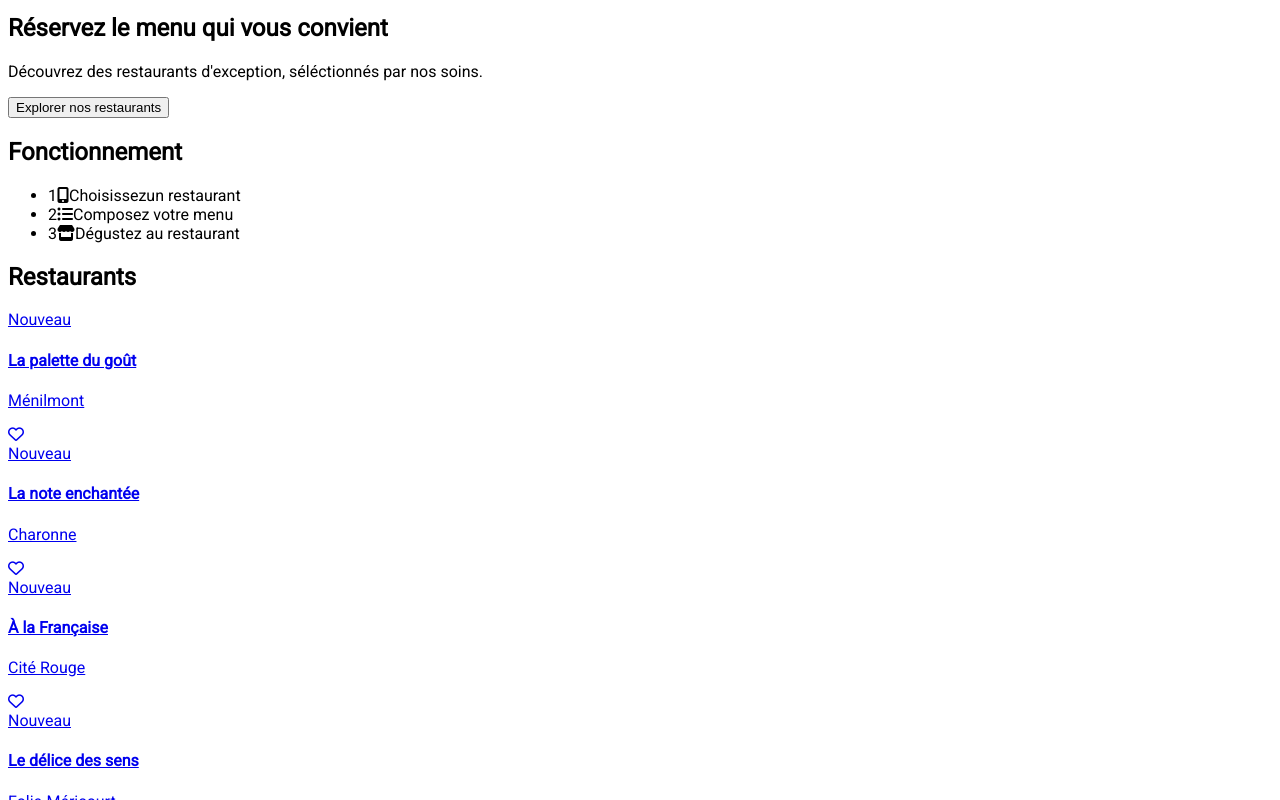
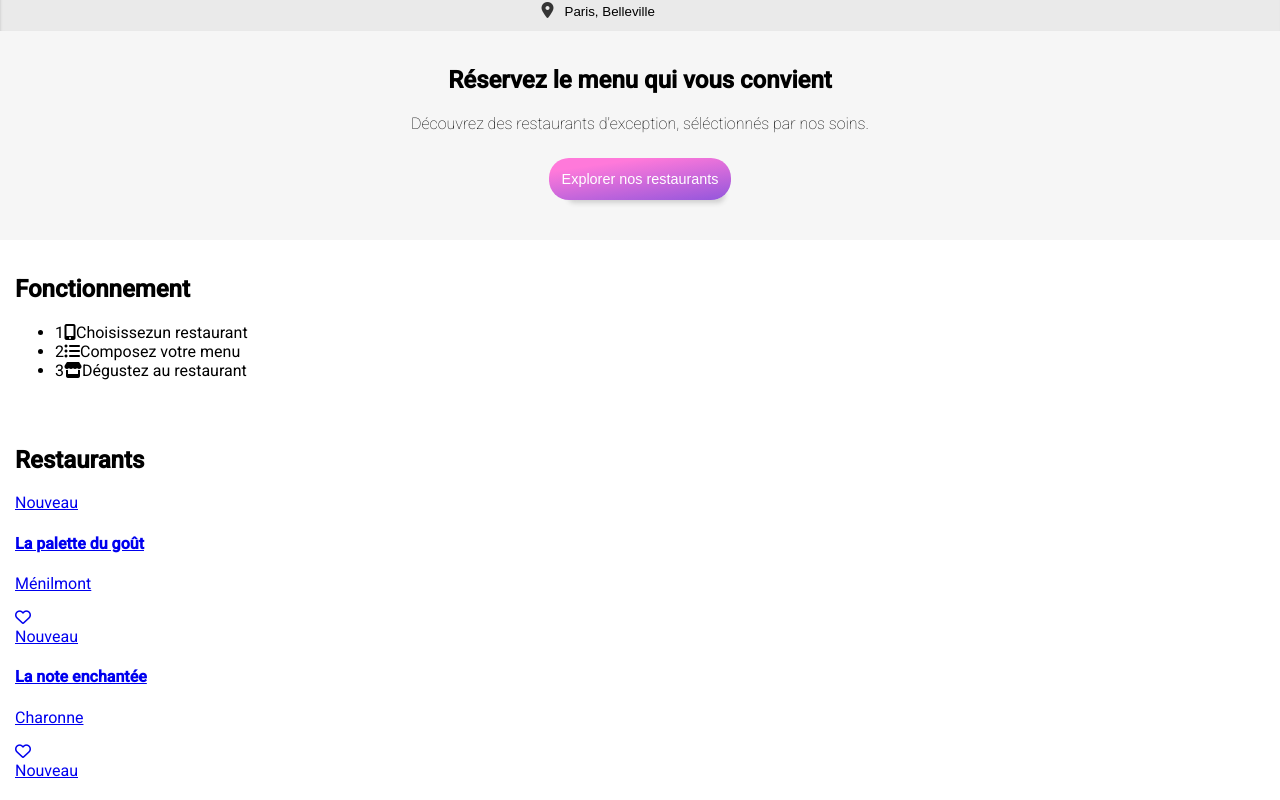
Before and after one commit to alebejarano/alejandrabejarano_3_11122020, a plain HTML site: page index.html in a window 1280 px wide. Shown: the part 73-873 px from the top of the page. Drawn offline with Linux system fonts and the light colour scheme; a web font is replaced by a local one.

Commit message:
css on header and explore

```diff
--- /dev/null
+++ b/assets-P3/scss/_mixins.scss
@@ -0,0 +1,5 @@
+@mixin logo-position {
+    display: block;
+    margin: auto;
+    padding: 15px;
+}
--- a/assets-P3/scss/_variables.scss
+++ b/assets-P3/scss/_variables.scss
@@ -1,2 +1,10 @@
 $title-font: 'Shrikhand', cursive;
 $texte-font: 'Roboto', sans-serif;
+$h2-homepage: 1.5em;
+
+
+$primary-color: #9356DC;
+$secondary-color: #FF79DA;
+$tertiary-color: #99E2D0;
+$normal-link: black;
+$gardient-btn: linear-gradient(352deg,#9356dc 0%, #ff79da 80%);
--- a/assets-P3/scss/style.scss
+++ b/assets-P3/scss/style.scss
@@ -1,8 +1,70 @@
 @import "./variables";
+@import "./mixins";
 
+body {
+    margin: 0;
+    box-sizing: border-box;
+}
+section {
+    padding: 15px;
+}
 .title-font {
     font-family: $title-font;
 }
 .texte-font {
     font-family: $texte-font;
 }
+.header {
+    &__logo {
+        @include logo-position;
+    }
+    &__arrow {
+        position: absolute;
+        line-height: 4;
+        color: $normal-link;
+        text-decoration: none;
+    }
+}
+.location {
+    width: 100%;
+    background-color: #eaeaea;
+    height: 40px;
+    text-align: center;
+    line-height: 40px;
+    color: #353535;
+    font-size: 1em;
+    box-shadow:  1px 1px 3px -1px #bebdbd inset;
+    &__icon {
+        margin: 0 5px;
+    }
+    &__input {
+    outline: none;
+    border: none;
+    background-color: #eaeaea;
+    }
+}
+.explore {
+    background-color: #f6f6f6;
+    &__heading {
+        text-align: center;
+        font-size: $h2-homepage;
+    }
+    &__p {
+        text-align: center;
+        font-weight: 100;
+    }
+}
+.btn {
+    border-radius: 20px;
+    padding: 13px;
+    display: block;
+    margin: auto;
+    background: $gardient-btn;
+    border: none;
+    color: white;
+    font-size: 0.9em;
+    outline: none;
+    box-shadow: 6px 15px 5px -12px #cfcfcf;
+    margin-top: 25px;
+    margin-bottom: 25px;
+}
--- a/index.html
+++ b/index.html
@@ -8,7 +8,7 @@
     <link rel="stylesheet" href="assets-P3/scss/style.css" />
     <link rel="preconnect" href="https://fonts.gstatic.com">
     <link href="https://fonts.googleapis.com/css2?family=Shrikhand&display=swap" rel="stylesheet">
-    <link href="https://fonts.googleapis.com/css2?family=Roboto:wght@100;400&family=Shrikhand&display=swap" rel="stylesheet">
+    <link href="https://fonts.googleapis.com/css2?family=Roboto:wght@100;400;500&display=swap" rel="stylesheet">
     <script src="https://kit.fontawesome.com/92f9a50f4f.js" crossorigin="anonymous"></script>
     <link rel="apple-touch-icon" sizes="180x180" href="favicon/apple-touch-icon.png">
     <link rel="icon" type="image/png" sizes="32x32" href="favicon/favicon-32x32.png">
@@ -18,20 +18,20 @@
 </head>
 
 <body> <!--Homepage-->
-    <header>
-        <img id="logo" src="assets-P3/images/logo/ohmyfood.svg" alt="logo de Oh my food" />
+    <header class="header">
+        <img class="header__logo" src="assets-P3/images/logo/ohmyfood.svg" alt="logo de Oh my food" />
     </header>
 
-    <div class="location">
-        <span class="location__icon"><i class="fas fa-map-marker-alt"></i></span>
-        <input  class="location__input" type="text" name="chosen location" placeholder="Saisissez votre location" value="Paris, Belleville" />
-    </div>
+    <main>
+        <div class="location">
+            <span class="location__icon"><i class="fas fa-map-marker-alt"></i></span>
+            <input  class="location__input" type="text" name="chosen location" placeholder="Saisissez votre location" value="Paris, Belleville" />
+        </div>
 
-    <main>
         <section class="explore"><!--explore restaurants-->
-            <h2 class="texte-font">Réservez le menu qui vous convient</h2>
-            <p class="texte-font">Découvrez des restaurants d'exception, séléctionnés par nos soins.</p>
-            <button type="submit" class="explore__btn">Explorer nos restaurants</button>
+            <h2 class="explore__heading texte-font">Réservez le menu qui vous convient</h2>
+            <p class="explore__p texte-font">Découvrez des restaurants d'exception, séléctionnés par nos soins.</p>
+            <button type="submit" class="btn">Explorer nos restaurants</button>
         </section>
         <section class="fonction"><!--how the site works-->
             <h2 class="texte-font">Fonctionnement</h2>
@@ -41,12 +41,12 @@
                 <li class="texte-font"><span class="numbers">3</span><span class="fonction-icon"><i class="fas fa-store"></i></span>Dégustez au restaurant</li>
             </ul>
         </section>
-        <section class="restaurants">
+        <section class="restaurants"><!--list of restaurants-->
             <h2 class="texte-font">Restaurants</h2>
             <div><!--englobes all of the restaurants block-->
-                <a href="#" class="restaurants__block"><!--Menilmontant-->
+                <a href="page3.html" class="restaurants__block"><!--La palette du gout-->
                     <div class="restaurants__palette-gout"
-                        title="Restaurant La Peltte du Gout"> <!--picture div-->
+                        title="Restaurant La Paltte du Gout"> <!--picture div-->
                     </div>
                     <div class="new texte-font">Nouveau</div><!--new block on picture-->
                     <div>
@@ -55,7 +55,7 @@
                     </div>
                     <span class="heart"><i class="far fa-heart"></i></span>
                 </a>
-                <a href="#" class="restaurants__block"><!--Charonne-->
+                <a href="page2.html" class="restaurants__block"><!--La note enchantée-->
                     <div class="restaurants__note-enchante"
                         title="Restaurant La note enchantée">
                     </div>
@@ -66,7 +66,7 @@
                     </div>
                     <span class="heart"><i class="far fa-heart"></i></span>
                 </a>
-                <a href="#" class="restaurants__block"><!--cite rouge-->
+                <a href="page1.html" class="restaurants__block"><!--A la française-->
                     <div class="restaurants__francaise"
                         title="Restaurant A la Française">
                     </div>
@@ -77,7 +77,7 @@
                     </div>
                     <span class="heart"><i class="far fa-heart"></i></span>
                 </a>
-                <a href="#" class="restaurants__block"><!--folie-mericourt-->
+                <a href="page4.html" class="restaurants__block"><!--La délice des sens-->
                     <div class="restaurants__delice"
                         title="Restaurant Le délice des sens">
                     </div>
```
Also changed, not shown: page1.html (+5 -5 lines), page2.html (+5 -5 lines), page3.html (+5 -5 lines), page4.html (+5 -5 lines), assets-P3/scss/style.css, 1 other file.
